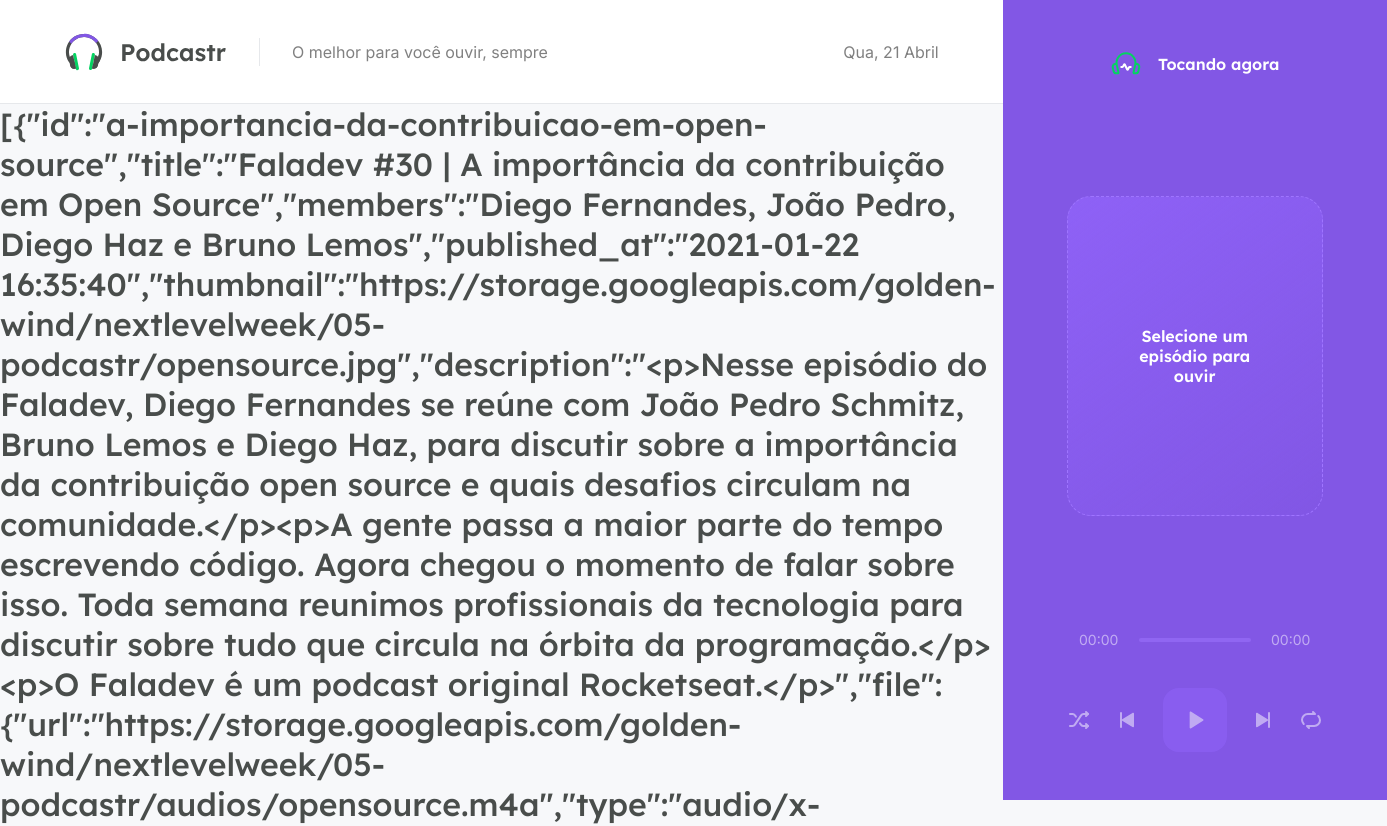
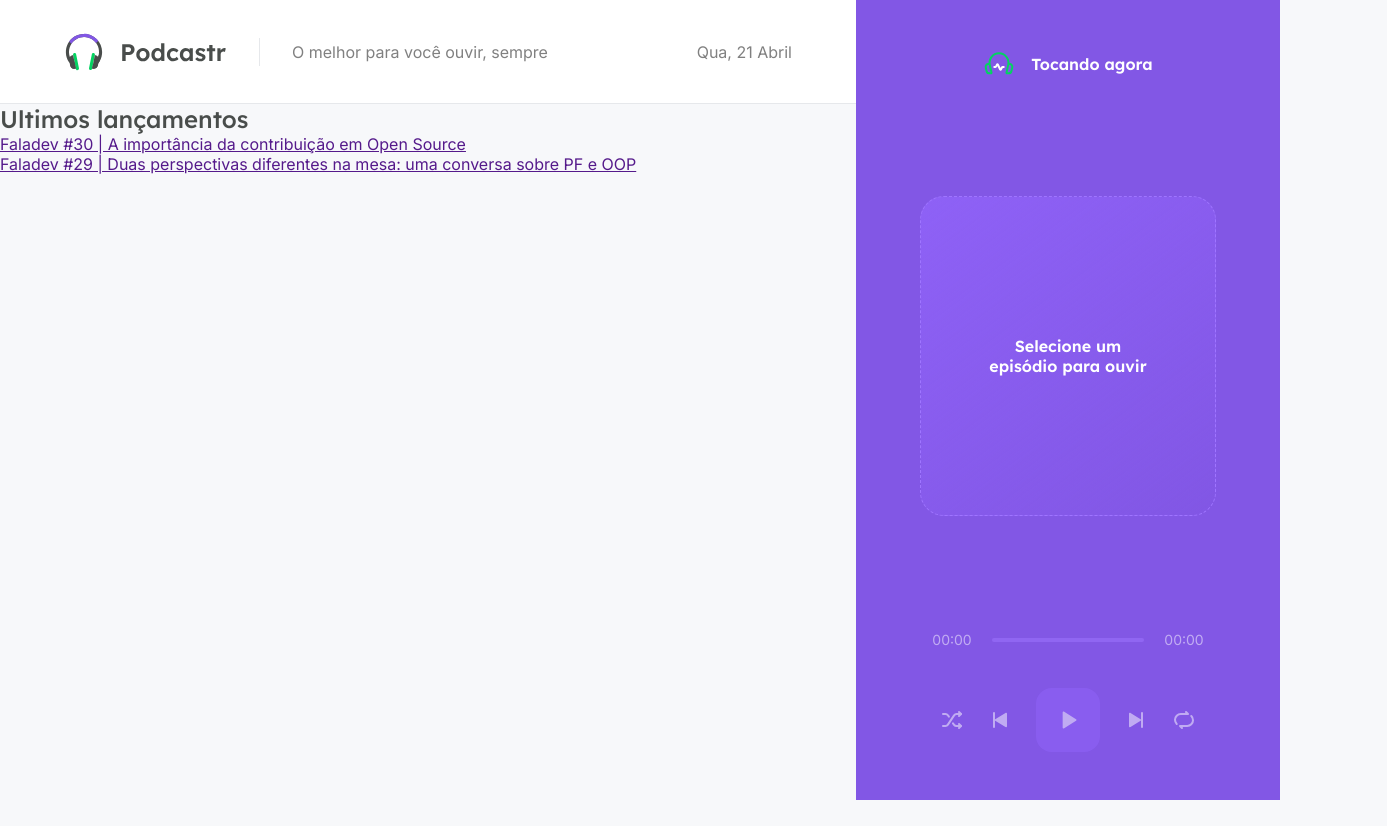
Before and after one commit to crlne/podcastr, a Next.js app: page / in a window 1280 px wide. Shown: the top 826 px of the page, 1387 px wide, since content can reach past the window. After the commit the page ends 800 px from the top, so only its background shows below. Built offline with nearby package versions, Linux system fonts and the light colour scheme; data requests are answered from the project's data file.

Commit message:
format duration episodes, styles and api

```diff
--- a/package.json
+++ b/package.json
@@ -9,6 +9,7 @@
     "server": "json-server server.json -w -d 750 -p 3333"
   },
   "dependencies": {
+    "axios": "^0.21.1",
     "date-fns": "^2.21.1",
     "next": "10.1.3",
     "react": "17.0.2",
--- a/src/pages/index.tsx
+++ b/src/pages/index.tsx
@@ -1,20 +1,88 @@
-export default function Home(props) {
+import { GetStaticProps } from 'next'
+import { api } from '../services/api'
+import { format, parseISO } from 'date-fns'
+import ptBR from 'date-fns/locale/pt-BR'
+import { convertDurationToTimeString } from '../utils/convertDurationToTimeString'
 
+import styles from './home.module.scss'
+
+
+type Episode = {
+  id: string;
+  title: string;
+  thumbnail: string;
+  members: string;
+  duration: number;
+  durationAsString: string;
+  url: string;
+  publishedAt: string;
+}
+
+
+type HomeProps = {
+  latestEpisodes: Episode[];
+  allEpisodes: Episode[];
+
+}
+
+export default function Home({ latestEpisodes, allEpisodes }: HomeProps) {
   return (
-    <div>
-    <h1>{JSON.stringify(props.episodes)}</h1>
+    <div className={styles.homePage}>
+      <section className={styles.latestEpisodes}>
+        <h2>Ultimos lançamentos</h2>
+        <ul>
+          {latestEpisodes.map(episode => {
+            return (
+              <li key={episode.id}>
+                <a href="">{episode.title}</a>
+              </li>
+            )
+          })}
+
+
+        </ul>
+
+      </section>
+
+      <section className={styles.allEpisodes}>
+
+      </section>
+
     </div>
   )
 }
 
-export async function getStaticProps() {
-  const response = await fetch('http://localhost:3333/episodes')
-  const data = await response.json()
+export const getStaticProps: GetStaticProps = async () => {
+  const { data } = await api.get('episodes', {
+    params: {
+      _limit: 12,
+      _sort: 'published_at',
+      _order: 'desc'
+    }
+  })
+
+  const episodes = data.map(episode => {
+    return {
+      id: episode.id,
+      title: episode.title,
+      thumbnail: episode.thumbnail,
+      members: episode.members,
+      publishedAt: format(parseISO(episode.published_at), 'd MMM yy', {locale: ptBR }),
+      duration: Number(episode.file.duration),
+      durationAsString: convertDurationToTimeString(Number(episode.file.duration)),
+      description: episode.description,
+      url: episode.file.url,
+    };
+  })
+
+  const latestEpisodes = episodes.slice(0,2);
+  const allEpisodes = episodes.slice(2, episodes.length);
 
   return {
     props: {
-      episodes: data,
+      latestEpisodes,
+      allEpisodes
     },
-    revalidade: 60 * 60 * 8,
+    revalidate: 60 * 60 * 8
   }
 }
--- /dev/null
+++ b/src/services/api.ts
@@ -0,0 +1,5 @@
+import axios from 'axios'
+
+export const api = axios.create({
+    baseURL: 'http://localhost:3333'
+})
--- /dev/null
+++ b/src/utils/convertDurationToTimeString.ts
@@ -0,0 +1,11 @@
+export function convertDurationToTimeString(duration: number) {
+    const hours = Math.floor(duration / 3600)
+    const minutes = Math.floor((duration / 3600) / 60)
+    const seconds = duration % 60
+
+    const timeString = [hours, minutes, seconds]
+    .map(unit => String(unit).padStart(2, '0'))
+    .join(':')
+
+    return timeString;
+}
```
Also changed, not shown: src/pages/home.module.scss (added), 1 other file (tests, documents, lock files or other folders).
